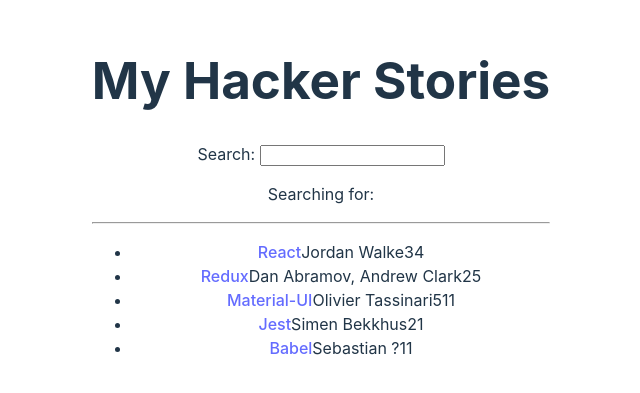
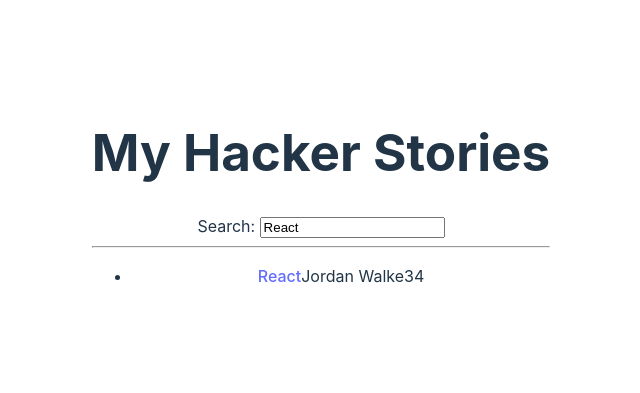
Before and after one commit to thoroc/hacker-stories, a React (Vite) app: page / in a window 1280 px wide. Shown: the part 203-596 px from the top of the page, without its empty margins (319-959 px from the left). Built offline with nearby package versions, Linux system fonts and the light colour scheme.

Commit message:
extract components

```diff
--- a/src/App.jsx
+++ b/src/App.jsx
@@ -1,5 +1,7 @@
 import * as React from 'react';
 import './App.css';
+import Search from './components/Search';
+import List from './components/List';
 
 const App = () => {
   const stories = [
@@ -44,7 +46,7 @@
       objectID: 4,
     },
   ];
-  const [searchTerm, setSearchTerm] = React.useState('');
+  const [searchTerm, setSearchTerm] = React.useState('React');
 
   const handleSearch = (event) => {
     console.log(event.target.value);
@@ -59,8 +61,7 @@
     <div>
       <h1>My Hacker Stories</h1>
 
-      <Search onSearch={handleSearch} data={searchTerm} />
-      {/* <p>Searching for: {searchTerm}</p> */}
+      <Search search={searchTerm} onSearch={handleSearch} />
 
       <hr />
 
@@ -69,34 +70,4 @@
   );
 };
 
-const Search = (props) => {
-  return (
-    <div>
-      <label htmlFor="search">Search: </label>
-      <input id="search" type="text" onChange={props.onSearch} />
-      <p>Searching for: {props.data}</p>
-    </div>
-  );
-};
-
-const List = (props) => (
-  <ul>
-    {props.list.map((item) => (
-      <Item key={item.objectID} item={item} />
-    ))}
-  </ul>
-);
-
-const Item = (props) => (
-  <li>
-    {/* Comment section */}
-    <span>
-      <a href={props.item.url}>{props.item.title}</a>
-    </span>
-    <span>{props.item.author}</span>
-    <span>{props.item.num_comments}</span>
-    <span>{props.item.points}</span>
-  </li>
-);
-
 export default App;
--- /dev/null
+++ b/src/components/Item.jsx
@@ -0,0 +1,13 @@
+const Item = (props) => (
+  <li>
+    {/* Comment section */}
+    <span>
+      <a href={props.item.url}>{props.item.title}</a>
+    </span>
+    <span>{props.item.author}</span>
+    <span>{props.item.num_comments}</span>
+    <span>{props.item.points}</span>
+  </li>
+);
+
+export default Item;
--- /dev/null
+++ b/src/components/List.jsx
@@ -0,0 +1,11 @@
+import Item from './Item';
+
+const List = (props) => (
+  <ul>
+    {props.list.map((item) => (
+      <Item key={item.objectID} item={item} />
+    ))}
+  </ul>
+);
+
+export default List;
--- /dev/null
+++ b/src/components/Search.jsx
@@ -0,0 +1,15 @@
+const Search = (props) => {
+  return (
+    <div>
+      <label htmlFor="search">Search: </label>
+      <input
+        id="search"
+        type="text"
+        value={props.search}
+        onChange={props.onSearch}
+      />
+    </div>
+  );
+};
+
+export default Search;
```
